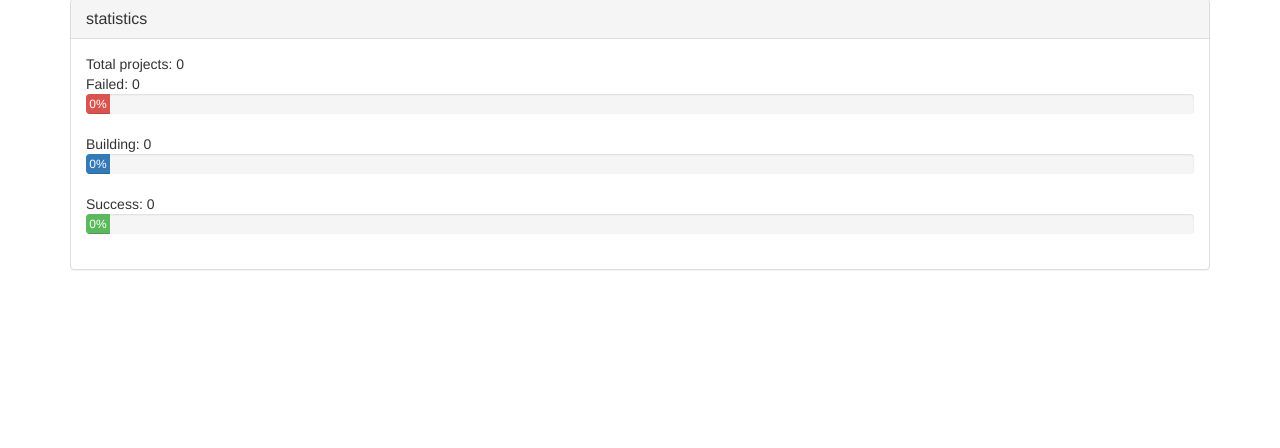
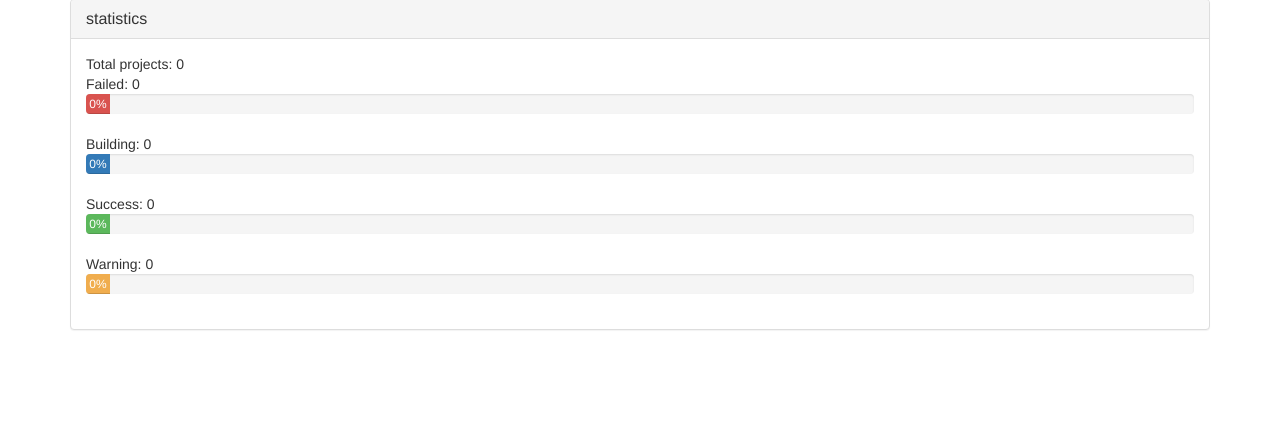
Before and after one commit to sipwise/repoapi, a Django app: page /panel/1/ in a window 1280 px wide. Shown: the part 72-520 px from the top of the page. Run offline with Django 3.2, Linux system fonts and the light colour scheme; data that the repository does not hold is empty; parts of the project's set-up code (start-up, migrations or seed data) failed here and were passed over; some libraries are stand-ins or nearby versions.

Commit message:
MT#7247 release.html: add warning
- set warning if failed job is {name}-piuparts

Change-Id: Iad5ff7b66d0c78b88244d76bf4eec8db252fd53b

```diff
--- a/panel/static/panel/js/panel.js
+++ b/panel/static/panel/js/panel.js
@@ -7,6 +7,7 @@
   stats: {
     danger: new Set(),
     success: new Set(),
+    warning: new Set(),
     created: new Set(),
   },
   interval: 15000,
@@ -79,6 +80,9 @@ function update_stats() {
     if (div_uuid.hasClass('panel-danger')) {
       set_project_stats(project, 'danger');
     }
+    else if (div_uuid.hasClass('panel-warning')) {
+      set_project_stats(project, 'warning');
+    }
     else if (div_uuid.hasClass('panel-success')) {
       set_project_stats(project, 'success');
     }
@@ -129,18 +133,23 @@ function set_uuid_status(project, uuid, job, value) {
   var jobs = $.release[project][uuid].jobs.size;
 
   switch (status) {
+    case "UNSTABLE":
     case "SUCCESS":
-    case "UNSTABLE":
       if (job.match(/.+-repos$/)) {
         div_uuid.removeClass('panel-warning panel-danger').addClass(_class);
         console.debug(project + ' uuid: ' + uuid + " OK. done");
       }
       break;
     default:
-      div_uuid.addClass(_class);
-      if(! $.release[project][uuid].failed) {
-        $.release[project][uuid].failed = true;
-        console.debug(project + ' uuid: ' + uuid + ' set failed');
+      if (job.match(/.+piuparts$/)) {
+        div_uuid.addClass('panel-warning').removeClass('panel-success panel-danger');
+      }
+      else {
+        div_uuid.addClass(_class);
+        if(! $.release[project][uuid].failed) {
+          $.release[project][uuid].failed = true;
+          console.debug(project + ' uuid: ' + uuid + ' set failed');
+        }
       }
   }
   $('.badge', div_uuid).html(jobs);
--- a/panel/templates/panel/release.html
+++ b/panel/templates/panel/release.html
@@ -49,6 +49,19 @@
                       <span id="stats-label-success">0% Success</span>
                 </div>
             </div>
+            <div>
+                Warning: <span id="stats-warning">0</span>
+            </div>
+            <div class="progress">
+                <div class="progress-bar progress-bar-warning"
+                  role="progressbar" aria-valuenow="0" aria-valuemin="0"
+                  aria-valuemax="100" style="min-width: 2em; width: 0%">
+                      <span id="stats-label-warning">0% Warning</span>
+                </div>
+            </div>
+            <ul class='list-group list-inline list-stat' id='stats-list-warning'>
+                <li class='list-group-item hidden list-group-item-warning stats-project-warning-clone'></li>
+            </ul>
         </div>
     </div>
     <div class="panel panel-default project-clone hidden">
```
